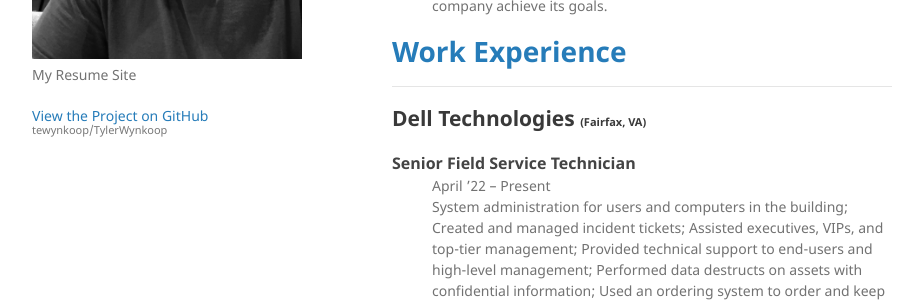
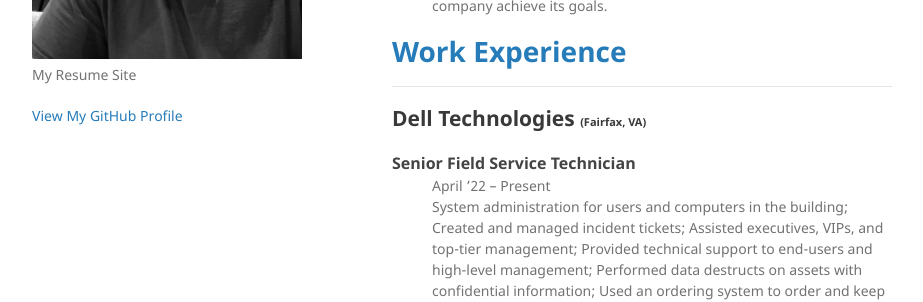
Before and after one commit to tewynkoop/TylerWynkoop, a Jekyll site: the page built from index.md, in a window 1280 px wide. Shown: the part 375-677 px from the top of the page, without its empty margins (178-1101 px from the left). Built offline with Jekyll 4.4.1, drawn with Linux system fonts in a browser that asks for light colours; a script that is not in the unit is left out; our own code applies the rules of GitHub Pages for plain Markdown files.

Commit message:
Update default.html

```diff
--- a/_layouts/default.html
+++ b/_layouts/default.html
@@ -14,33 +14,6 @@
   </head>
   <body>
     <div class="wrapper">
-      <!-- <header>
-        <h1><a href="{{ "/" | absolute_url }}">{{ site.title | default: site.github.repository_name }}</a></h1>
-
-        {% if site.logo %}
-          <img src="{{site.logo | relative_url}}" alt="Logo" />
-        {% endif %}
-
-        {{ site.description | default: site.github.project_tagline }}
-
-        <!-- {% if site.github.is_project_page %}
-        <p class="view"><a href="{{ site.github.repository_url }}">View the Project on GitHub <small>{{ site.github.repository_nwo }}</small></a></p>
-        {% endif %} -->
-
-        <!--
-        {% if site.github.is_user_page %}
-        <p class="view"><a href="{{ site.github.owner_url }}">View My GitHub Profile</a></p>
-        {% endif %}
-        -->
-
-        <!-- {% if site.show_downloads %}
-        <ul class="downloads">
-          <li><a href="{{ site.github.zip_url }}">Download <strong>ZIP File</strong></a></li>
-          <li><a href="{{ site.github.tar_url }}">Download <strong>TAR Ball</strong></a></li>
-          <li><a href="{{ site.github.repository_url }}">View On <strong>GitHub</strong></a></li>
-        </ul>
-        {% endif %} -->
-      <!-- </header> -->
       <header>
         <h1><a href="{{ "/" | absolute_url }}">{{ site.title | default: site.github.repository_name }}</a></h1>
 
@@ -51,10 +24,6 @@
         <p>{{ site.description | default: site.github.project_tagline }}</p>
 
         {% if site.github.is_project_page %}
-        <p class="view"><a href="{{ site.github.repository_url }}">View the Project on GitHub <small>{{ site.github.repository_nwo }}</small></a></p>
-        {% endif %}
-
-        {% if site.github.is_user_page %}
         <p class="view"><a href="{{ site.github.owner_url }}">View My GitHub Profile</a></p>
         {% endif %}
 
```
